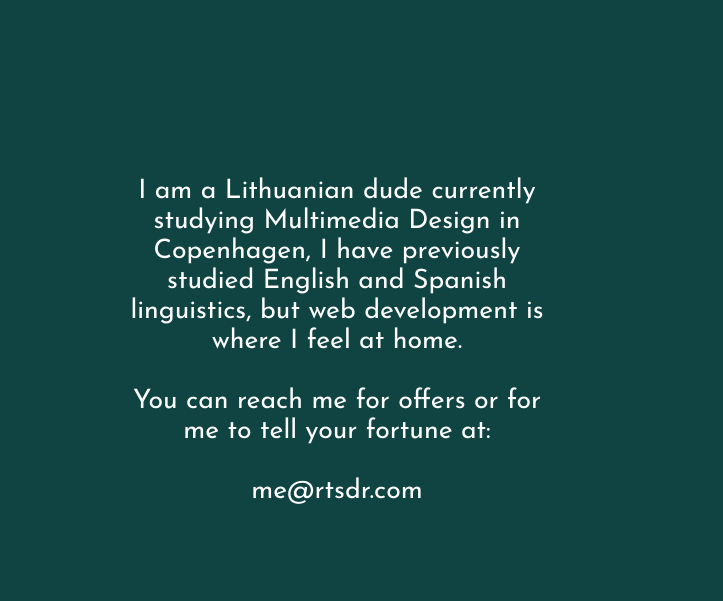
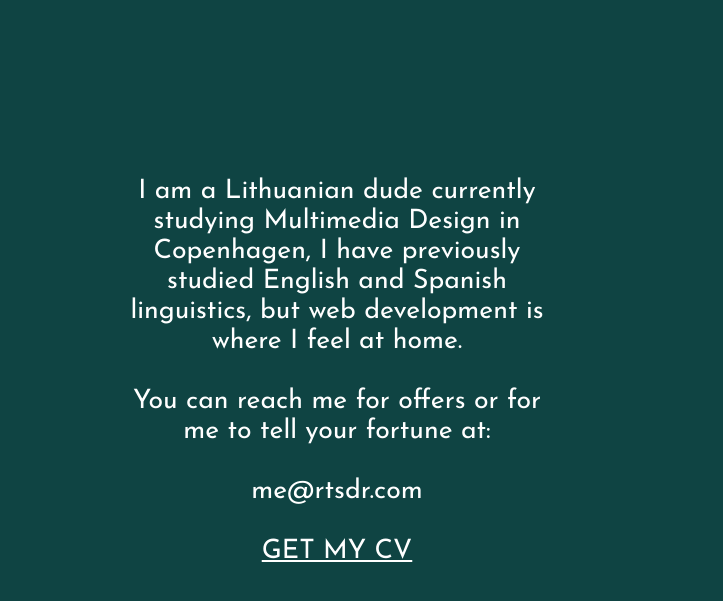
Before and after one commit to RytisDr/portfolio, a plain HTML site: page index.html in a window 1280 px wide. Both pictures are taken after a click on the element "ABOUT". Shown: the part 133-734 px from the top of the page, without its empty margins (303-1026 px from the left). Drawn offline with Linux system fonts and the light colour scheme.

Commit message:
Adds CV.pdf and event listener to open it.

```diff
--- a/index.html
+++ b/index.html
@@ -35,6 +35,7 @@
         <p>I am a Lithuanian dude currently studying Multimedia Design in Copenhagen, I have previously studied English and Spanish linguistics, but web development is where I feel at home.</p>
         <p>You can reach me for offers or for me to tell your fortune at:</p>
         <p>me@rtsdr.com</p>
+        <p id="CV">GET MY CV</p>
     </section>
     <script src="script.js" type="text/javascript"></script>
 </body>
--- a/script.js
+++ b/script.js
@@ -23,11 +23,12 @@ if (document.body.classList.contains("index")) {
         /*DONT FORGET TO REMOVE .HTML WHEN UPLOADING*/
         window.location = 'works.html'
     })
-
     navAbout.addEventListener('click', GoToAbout);
 
     function GoToAbout() {
-
+        document.querySelector("#CV").addEventListener("click", function(){
+                                                       window.open('/pdf/Rytis-Drazdauskas_CV-O.pdf');
+                                                       })
         document.querySelector(".index").classList.toggle("inAboutPage");
         document.querySelector(".indexContent").classList.toggle("dontDisplay");
         document.querySelector(".aboutPage").classList.toggle("dontDisplay");
@@ -254,7 +255,7 @@ if (window.location.pathname.includes("project")) {
         downloadingImage.src = clone.querySelector("#subpageImg").src;
         if (aProject.acf.link) {
             function goToProject() {
-                window.open(aProject.acf.link, '_blank')
+                window.open(aProject.acf.link)
             }
             clone.querySelector("#visitLink").classList.toggle("dontDisplay")
             clone.querySelector("#visitLink").addEventListener('click', goToProject)
--- a/style.css
+++ b/style.css
@@ -217,7 +217,11 @@ html {
 
     color: white;
 }
-
+#CV{
+    text-decoration: underline;
+    cursor: pointer;
+    margin: auto;
+}
 /*works page*/
 
 .desktopFilter {
```
Also changed, not shown: 1 other file.
